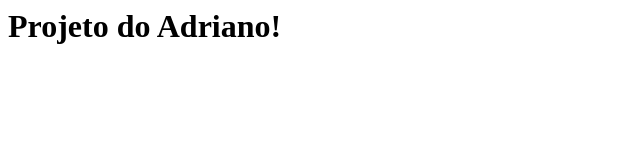
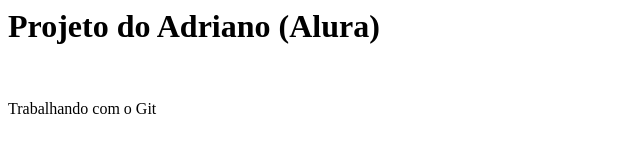
Before and after one commit to adrianovss/aula-alura, a plain HTML site: page index.html in a window 1280 px wide. Shown: the whole page, without its empty margins (0-640 px from the left). Drawn offline with Linux system fonts and the light colour scheme.

Commit message:
Parágrafo Adicionado

```diff
--- a/index.html
+++ b/index.html
@@ -2,6 +2,8 @@
 	<head>
 	</head>
 	<body>
-		<h1> Projeto do Adriano! </h1>
+		<h1>Projeto do Adriano (Alura)</h1>
+		<br>
+		<p>Trabalhando com o Git</p>
 	</body>
 </html>
```
